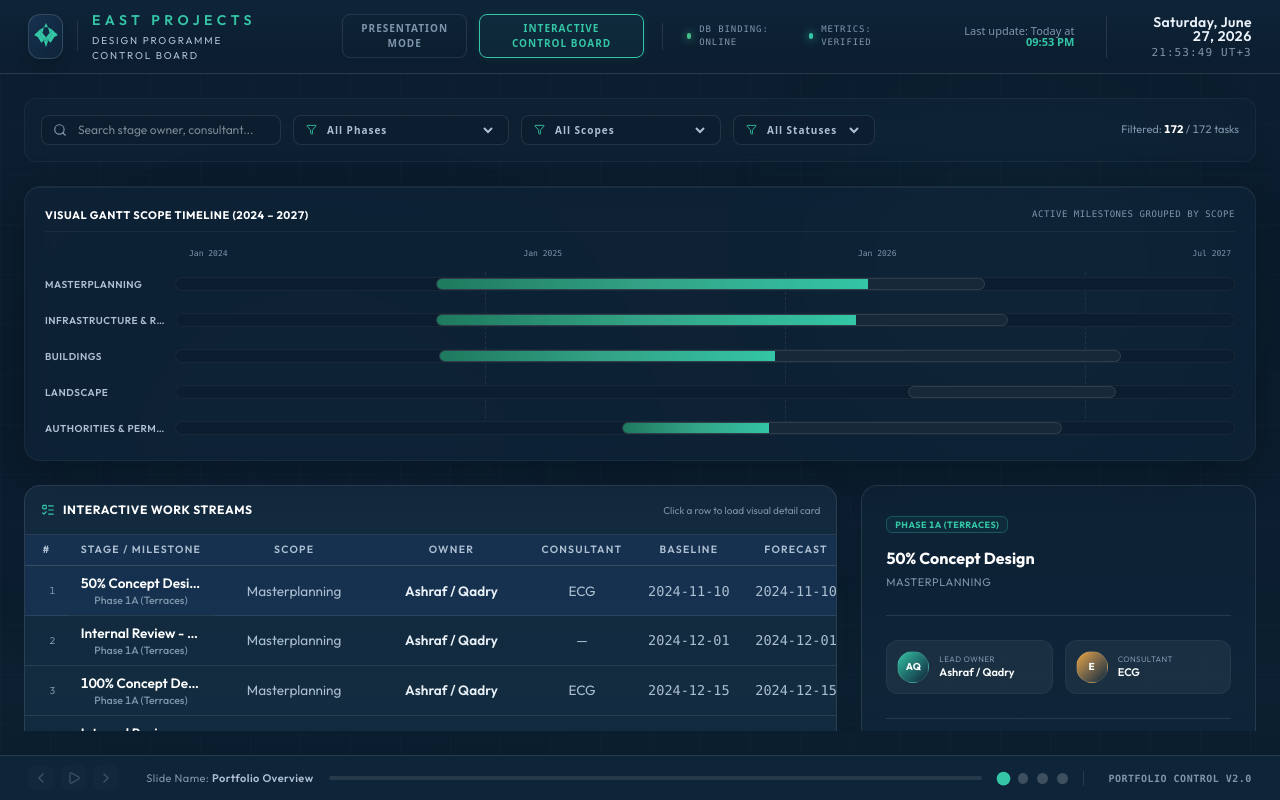
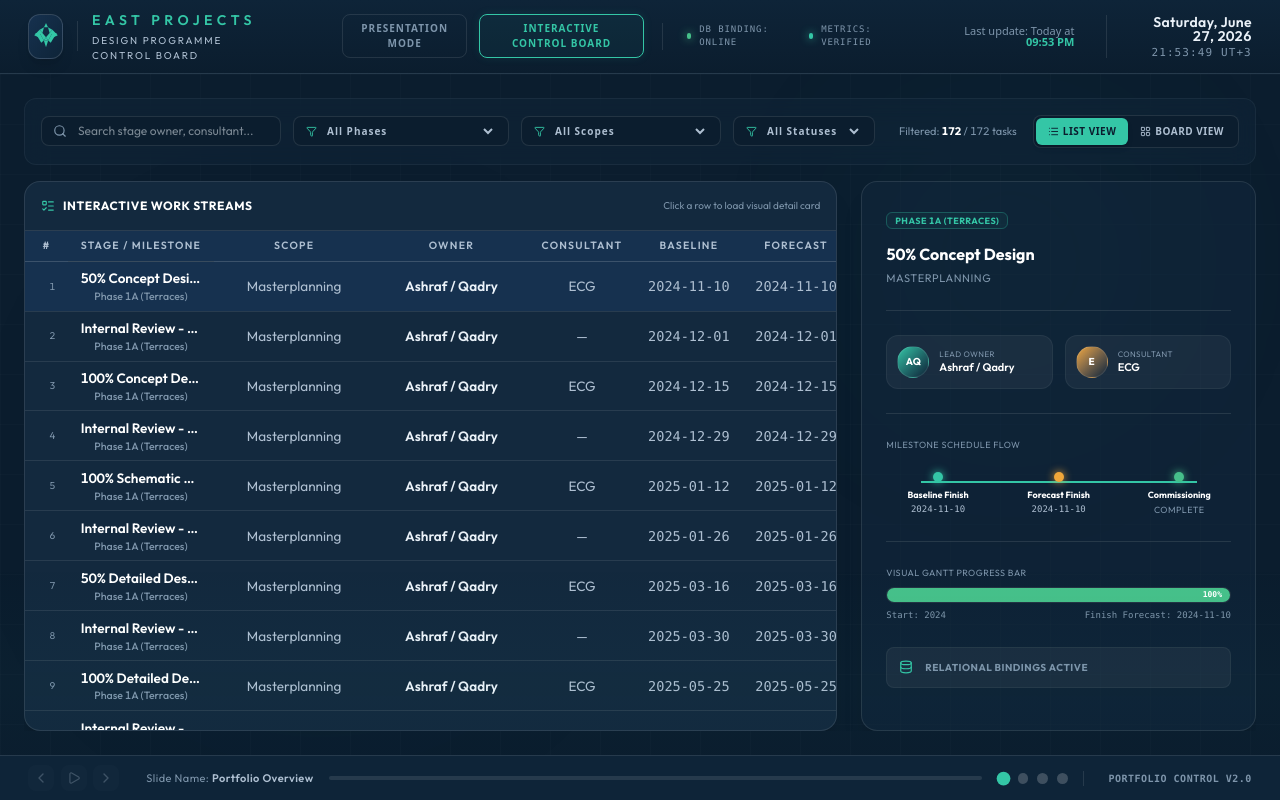
Before and after one commit to Hussammamdouh/HAP, a Next.js app: page / in a window 1280 px wide. Both pictures are taken after a click on the button "INTERACTIVE CONTROL BOARD". Built offline with nearby package versions, Linux system fonts and the light colour scheme.

Commit message:
update in the interactive control board

```diff
--- a/app/page.tsx
+++ b/app/page.tsx
@@ -17,7 +17,9 @@ import {
   ShieldAlert,
   ListTodo,
   TrendingUp,
-  AlertTriangle
+  AlertTriangle,
+  LayoutGrid,
+  List
 } from 'lucide-react';
 import rawData from './projects-data.json';
 
@@ -72,6 +74,7 @@ export default function ControlBoardDashboard() {
   const [selectedScope, setSelectedScope] = useState('All');
   const [selectedStatus, setSelectedStatus] = useState('All');
   const [selectedTaskId, setSelectedTaskId] = useState<string | null>(null);
+  const [interactiveViewMode, setInteractiveViewMode] = useState<'list' | 'board'>('list');
 
   // Initialize refresh time and clock loop
   useEffect(() => {
@@ -298,59 +301,32 @@ export default function ControlBoardDashboard() {
     return filteredTasks[0] || null;
   }, [selectedTaskId, filteredTasks]);
 
-  // Interactive Gantt Timeline Scope chart calculations (Scope tracks plotted chronologically)
-  const interactiveTimeline = useMemo(() => {
-    const scopeGroups: Record<string, TaskData[]> = {};
+  // Split filteredTasks into status groups for Kanban Board presentation view
+  const boardColumns = useMemo(() => {
+    const completeTasks: TaskData[] = [];
+    const activeTasks: TaskData[] = [];
+    const delayedTasks: TaskData[] = [];
+    const pendingTasks: TaskData[] = [];
+
     filteredTasks.forEach(t => {
-      if (!scopeGroups[t.scope]) {
-        scopeGroups[t.scope] = [];
-      }
-      scopeGroups[t.scope].push(t);
-    });
-
-    // Timeline window ranges from Jan 2024 to Jul 2027
-    const minTime = new Date("2024-01-01").getTime();
-    const maxTime = new Date("2027-07-01").getTime();
-    const totalRange = maxTime - minTime;
-
-    return Object.keys(scopeGroups).map(scopeName => {
-      const groupTasks = scopeGroups[scopeName];
-      let startVal = Infinity;
-      let endVal = -Infinity;
-
-      groupTasks.forEach(t => {
-        if (t.bFinish) {
-          const d = new Date(t.bFinish).getTime();
-          if (!isNaN(d) && d < startVal) startVal = d;
-        }
-        if (t.fFinish) {
-          const d = new Date(t.fFinish).getTime();
-          if (!isNaN(d) && d > endVal) endVal = d;
+      const delay = getDelayDays(t.bFinish, t.fFinish);
+      if (t.status === 'Complete') {
+        completeTasks.push(t);
+      } else if (delay > 0) {
+        delayedTasks.push(t);
+      } else if (t.status === 'In Progress') {
+        activeTasks.push(t);
+      } else {
+        pendingTasks.push(t);
       }
     });
 
-      if (startVal === Infinity) startVal = new Date("2025-01-01").getTime();
-      if (endVal === -Infinity) endVal = new Date("2026-12-31").getTime();
-      if (endVal < startVal) endVal = startVal + (30 * 24 * 60 * 60 * 1000);
-
-      const leftPercent = Math.max(0, ((startVal - minTime) / totalRange) * 100);
-      const widthPercent = Math.max(5, ((endVal - startVal) / totalRange) * 100);
-
-      const completed = groupTasks.filter(t => t.status === 'Complete').length;
-      const total = groupTasks.length;
-      const percent = total > 0 ? (completed / total) * 100 : 0;
-
-      return {
-        name: scopeName,
-        leftPercent,
-        widthPercent,
-        percent,
-        completed,
-        total,
-        startStr: new Date(startVal).toLocaleDateString('en-US', { month: 'short', year: 'numeric' }),
-        endStr: new Date(endVal).toLocaleDateString('en-US', { month: 'short', year: 'numeric' })
-      };
-    });
+    return [
+      { id: 'delayed', title: 'Delayed / Blocked', color: '#ff5a5f', border: 'rgba(255,90,95,0.25)', tasks: delayedTasks },
+      { id: 'active', title: 'Active / In Progress', color: '#f1a73a', border: 'rgba(241,167,58,0.25)', tasks: activeTasks },
+      { id: 'complete', title: 'Completed Milestones', color: '#46c08a', border: 'rgba(70,192,138,0.25)', tasks: completeTasks },
+      { id: 'pending', title: 'Not Started / Pending', color: '#7e95ab', border: 'rgba(255,255,255,0.1)', tasks: pendingTasks }
+    ];
   }, [filteredTasks]);
 
   // Status badges colors helper
@@ -954,7 +930,7 @@ export default function ControlBoardDashboard() {
 
         {/* VIEW 2: INTERACTIVE DASHBOARD VIEW (DRILL-DOWN & GANTT SEARCH) */}
         {activeTab === 'interactive' && (
-          <div className="absolute inset-0 flex flex-col p-6 space-y-6 scrollable-y">
+          <div className="absolute inset-0 flex flex-col p-6 space-y-4 overflow-hidden h-full">
 
             {/* SEARCH / FILTERS BAR */}
             <div className="flex-none p-4 rounded-xl bg-[#13293e]/40 border border-white/5 backdrop-blur-md flex flex-wrap items-center justify-between gap-4">
@@ -1017,74 +993,46 @@ export default function ControlBoardDashboard() {
                 </div>
               </div>
 
-              <div className="text-[11px] text-[#7e95ab]">
+              <div className="flex items-center gap-4">
+                <div className="text-[11px] text-[#7e95ab] hidden sm:block">
                   Filtered: <b className="text-white">{filteredTasks.length}</b> / {tasks.length} tasks
                 </div>
-            </div>
 
-            {/* NEW GRAPH: VISUAL GANTT SCOPE TIMELINE (AGGREGATED RECORD SPARKLINE GRID) */}
-            {interactiveTimeline.length > 0 && (
-              <div className="glass-panel rounded-2xl p-5 flex-none shadow-lg relative overflow-hidden">
-                <div className="text-[11px] font-bold text-white uppercase tracking-wider mb-4 flex items-center justify-between border-b border-white/5 pb-2">
-                  <span>Visual Gantt Scope Timeline (2024 – 2027)</span>
-                  <span className="text-[9px] text-[#7e95ab] font-mono font-normal">Active milestones grouped by Scope</span>
-                </div>
-
-                <div className="space-y-3 relative pt-6">
-                  {/* Timeline Time Marker Labels */}
-                  <div className="absolute top-0 left-[140px] right-0 flex justify-between text-[8px] font-mono text-[#7e95ab] pointer-events-none px-1">
-                    <span>Jan 2024</span>
-                    <span>Jan 2025</span>
-                    <span>Jan 2026</span>
-                    <span>Jul 2027</span>
-                  </div>
-
-                  {/* Vertical Year Grid Lines */}
-                  <div className="absolute top-6 bottom-0 left-[140px] right-0 pointer-events-none z-0">
-                    <div className="absolute left-[28.57%] top-0 bottom-0 w-px border-dashed border-l border-white/[0.08]" />
-                    <div className="absolute left-[57.14%] top-0 bottom-0 w-px border-dashed border-l border-white/[0.08]" />
-                    <div className="absolute left-[85.71%] top-0 bottom-0 w-px border-dashed border-l border-white/[0.08]" />
-                  </div>
-
-                  {interactiveTimeline.map((item, idx) => (
-                    <div key={idx} className="relative flex items-center h-6 group/bar">
-                      {/* Left: Label */}
-                      <div className="w-[130px] text-[10px] text-[#aebfd1] truncate pr-2 shrink-0 font-semibold uppercase tracking-wider">
-                        {item.name}
-                      </div>
-
-                      {/* Center: Progress bar track */}
-                      <div className="flex-1 h-3.5 bg-[#0b1d2e] rounded-full border border-white/5 relative overflow-hidden">
-                        {/* Floating visual scope block */}
-                        <div
-                          style={{ left: `${item.leftPercent}%`, width: `${item.widthPercent}%` }}
-                          className="absolute h-full rounded-full bg-white/5 border border-white/10 group-hover/bar:border-white/20 transition-all flex overflow-hidden"
+                {/* View switcher */}
+                <div className="flex items-center bg-[#0b1d2e] border border-white/10 rounded-lg p-0.5">
+                  <button
+                    onClick={() => setInteractiveViewMode('list')}
+                    className={`flex items-center gap-1 px-3 py-1.5 rounded-md text-[10px] uppercase font-bold tracking-wider font-sans transition-all ${
+                      interactiveViewMode === 'list'
+                        ? 'bg-[#34c6a6] text-[#0b1d2e] shadow-md'
+                        : 'text-[#aebfd1] hover:text-white'
+                    }`}
+                    title="List Workspace View"
                   >
-                          {/* Inner filled progress bar representing completion percentage */}
-                          <div
-                            style={{ width: `${item.percent}%` }}
-                            className="h-full bg-gradient-to-r from-[#1f7a5e] to-[#34c6a6] relative"
+                    <List size={11} />
+                    List View
+                  </button>
+                  <button
+                    onClick={() => setInteractiveViewMode('board')}
+                    className={`flex items-center gap-1 px-3 py-1.5 rounded-md text-[10px] uppercase font-bold tracking-wider font-sans transition-all ${
+                      interactiveViewMode === 'board'
+                        ? 'bg-[#34c6a6] text-[#0b1d2e] shadow-md'
+                        : 'text-[#aebfd1] hover:text-white'
+                    }`}
+                    title="Board Presentation View"
                   >
-                            <div className="absolute inset-0 bg-gradient-to-r from-white/0 via-white/10 to-white/0 w-full h-full animate-[pulse_2s_infinite]" />
+                    <LayoutGrid size={11} />
+                    Board View
+                  </button>
                 </div>
               </div>
             </div>
 
-                      {/* Right: Date duration tooltip on hover */}
-                      <div className="absolute right-3 text-[9px] text-[#7e95ab] opacity-0 group-hover/bar:opacity-100 transition-opacity font-mono">
-                        {item.startStr} – {item.endStr} | {Math.round(item.percent)}% Done ({item.completed}/{item.total})
-                      </div>
-                    </div>
-                  ))}
-                </div>
-              </div>
-            )}
-
-            {/* SPLIT GRID WORKSPACE */}
-            <div className="flex-grow grid grid-cols-1 lg:grid-cols-3 gap-6 items-start overflow-hidden">
-
+            {/* MAIN WORKSPACE GRID */}
+            {interactiveViewMode === 'list' ? (
+              <div className="flex-grow grid grid-cols-1 lg:grid-cols-3 gap-6 items-stretch overflow-hidden min-h-0 h-full">
                 {/* Task table list (Left Side) */}
-              <div className="lg:col-span-2 flex flex-col bg-[#13293e] border border-white/10 rounded-2xl shadow-xl overflow-hidden h-[45vh]">
+                <div className="lg:col-span-2 flex flex-col bg-[#13293e] border border-white/10 rounded-2xl shadow-xl overflow-hidden h-full min-h-0">
                   <div className="p-4 border-b border-white/10 flex items-center justify-between flex-none">
                     <h3 className="text-xs font-bold uppercase tracking-wider text-white flex items-center gap-2">
                       <ListTodo size={14} className="text-[#34c6a6]" />
@@ -1093,7 +1041,7 @@ export default function ControlBoardDashboard() {
                     <span className="text-[10px] text-[#7e95ab]">Click a row to load visual detail card</span>
                   </div>
 
-                <div className="tablewrap flex-grow overflow-y-auto">
+                  <div className="tablewrap flex-grow overflow-y-auto min-h-0">
                     <table className="text-xs">
                       <thead className="text-[9px]">
                         <tr>
@@ -1157,8 +1105,9 @@ export default function ControlBoardDashboard() {
                 </div>
 
                 {/* Task Detail Card (Right Side) */}
+                <div className="lg:col-span-1 flex flex-col h-full min-h-0">
                   {selectedTask ? (
-                <div className="bg-[#13293e]/50 border border-white/10 rounded-2xl p-6 shadow-xl space-y-6 h-[45vh] overflow-y-auto scrollable-y">
+                    <div className="flex-grow bg-[#13293e]/50 border border-white/10 rounded-2xl p-6 shadow-xl space-y-6 overflow-y-auto scrollable-y h-full min-h-0">
                       <div>
                         <span className="text-[9px] font-bold uppercase tracking-wider text-[#34c6a6] border border-[#34c6a6]/30 px-2 py-0.5 rounded-md bg-[#34c6a6]/5">
                           {selectedTask.phase}
@@ -1226,7 +1175,7 @@ export default function ControlBoardDashboard() {
                             <span className="text-[9px] font-mono text-[#aebfd1] block mt-0.5">{selectedTask.fFinish || '—'}</span>
                           </div>
 
-                      {/* Node 3: Status Completion */}
+                          {/* Node 3: Status Commissioning */}
                           <div className="flex flex-col items-center relative z-10 w-[30%]">
                             <div className={`w-[10px] h-[10px] rounded-full mb-1.5 ${
                               selectedTask.status === 'Complete'
@@ -1283,18 +1232,123 @@ export default function ControlBoardDashboard() {
                         <Database size={14} className="text-[#34c6a6]" />
                         <span className="text-[10px] text-[#7e95ab] uppercase tracking-wider font-bold">Relational Bindings Active</span>
                       </div>
-
                     </div>
                   ) : (
-                <div className="bg-[#13293e]/50 border border-white/10 rounded-2xl p-6 shadow-xl flex items-center justify-center text-[#7e95ab] h-[45vh]">
+                    <div className="flex-grow bg-[#13293e]/50 border border-white/10 rounded-2xl p-6 shadow-xl flex items-center justify-center text-[#7e95ab] h-full min-h-0 text-center text-xs">
                       Select a milestone task row to view details.
                     </div>
                   )}
-
                 </div>
               </div>
+            ) : (
+              <div className="flex-grow grid grid-cols-1 md:grid-cols-4 gap-6 items-stretch overflow-hidden min-h-0 h-full">
+                {boardColumns.map((col, cIdx) => (
+                  <div
+                    key={cIdx}
+                    className="flex flex-col rounded-2xl border bg-[#13293e]/40 h-full min-h-0 overflow-hidden"
+                    style={{ borderColor: col.border }}
+                  >
+                    {/* Column Header */}
+                    <div
+                      className="p-3.5 border-b flex items-center justify-between flex-none bg-[#13293e]/60"
+                      style={{ borderBottomColor: col.border }}
+                    >
+                      <div className="flex items-center gap-2">
+                        <span
+                          className="w-2.5 h-2.5 rounded-full animate-pulse"
+                          style={{
+                            backgroundColor: col.color,
+                            boxShadow: `0 0 8px ${col.color}`
+                          }}
+                        />
+                        <h4 className="text-[11px] font-bold uppercase tracking-wider text-white">
+                          {col.title}
+                        </h4>
+                      </div>
+                      <span
+                        className="text-[10px] font-bold px-2 py-0.5 rounded-md text-white font-mono"
+                        style={{ backgroundColor: `${col.color}20`, border: `1px solid ${col.border}` }}
+                      >
+                        {col.tasks.length}
+                      </span>
+                    </div>
+
+                    {/* Cards Container */}
+                    <div className="p-3.5 space-y-3 flex-grow overflow-y-auto scrollable-y min-h-0">
+                      {col.tasks.map((t, tIdx) => {
+                        const delay = getDelayDays(t.bFinish, t.fFinish);
+                        const isSelected = selectedTask && selectedTask.phase === t.phase && selectedTask.stage === t.stage && selectedTask.scope === t.scope;
+                        const taskKey = `${t.phase}-${t.scope}-${t.stage}`;
+
+                        return (
+                          <div
+                            key={tIdx}
+                            onClick={() => {
+                              setSelectedTaskId(taskKey);
+                            }}
+                            className={`p-3.5 rounded-xl border bg-[#0b1d2e]/80 hover:bg-[#0e2438] transition-all cursor-pointer text-left space-y-2.5 ${
+                              isSelected ? 'border-[#34c6a6] shadow-[0_0_12px_rgba(52,198,166,0.15)] bg-[#16314f]/50' : 'border-white/5 hover:border-white/10'
+                            }`}
+                          >
+                            <div>
+                              <div className="flex justify-between items-start gap-2">
+                                <span className="text-[8px] font-bold text-[#7e95ab] uppercase tracking-wider truncate">
+                                  {t.scope}
+                                </span>
+                                <span className="text-[8px] text-[#7e95ab] font-mono shrink-0">
+                                  {t.phase.split(' ')[0]} {t.phase.includes('(') ? t.phase.substring(t.phase.indexOf('(')) : ''}
+                                </span>
+                              </div>
+                              <h5 className="font-semibold text-white text-[11px] mt-1 leading-normal line-clamp-2" title={t.stage}>
+                                {t.stage}
+                              </h5>
+                            </div>
+
+                            {/* Avatars / Owner row */}
+                            <div className="flex items-center gap-2 text-[9px] text-[#7e95ab]">
+                              <div className="w-5 h-5 rounded-full bg-gradient-to-br from-[#34c6a6] to-[#0e2438] border border-white/10 flex items-center justify-center font-bold text-white text-[7px] shrink-0">
+                                {t.owner ? t.owner.split('/').map(w => w.trim().charAt(0)).join('') : '—'}
+                              </div>
+                              <span className="truncate flex-grow">
+                                Owner: <b className="text-[#aebfd1] font-semibold">{t.owner || '—'}</b>
+                              </span>
+                            </div>
+
+                            {/* Timeline Date details */}
+                            <div className="flex flex-col gap-0.5 text-[9px] border-t border-white/5 pt-2">
+                              <div className="flex items-center justify-between text-[#7e95ab] font-mono">
+                                <span>Planned:</span>
+                                <span className="text-white">{t.bFinish || '—'}</span>
+                              </div>
+                              <div className="flex items-center justify-between text-[#7e95ab] font-mono">
+                                <span>Forecast:</span>
+                                <span className={delay > 0 ? 'text-[#ff5a5f] font-semibold' : 'text-white'}>
+                                  {t.fFinish || '—'}
+                                </span>
+                              </div>
+                              {delay > 0 && (
+                                <div className="flex items-center justify-between text-[#ff5a5f] font-bold mt-1 font-mono">
+                                  <span>Variance:</span>
+                                  <span>+{delay}d delay</span>
+                                </div>
                               )}
-
+                            </div>
+                          </div>
+                        );
+                      })}
+                      {col.tasks.length === 0 && (
+                        <div className="h-full flex flex-col items-center justify-center text-center py-20 text-[#7e95ab]">
+                          <CheckCircle2 size={24} className="opacity-30 mb-2" />
+                          <span className="text-[10px]">No milestones in this stage.</span>
+                        </div>
+                      )}
+                    </div>
+                  </div>
+                ))}
+              </div>
+            )}
+          </div>
+        )}
       </div>
 
       {/* ==========================================
```
Lines whose indentation alone changed are shown as unchanged.
